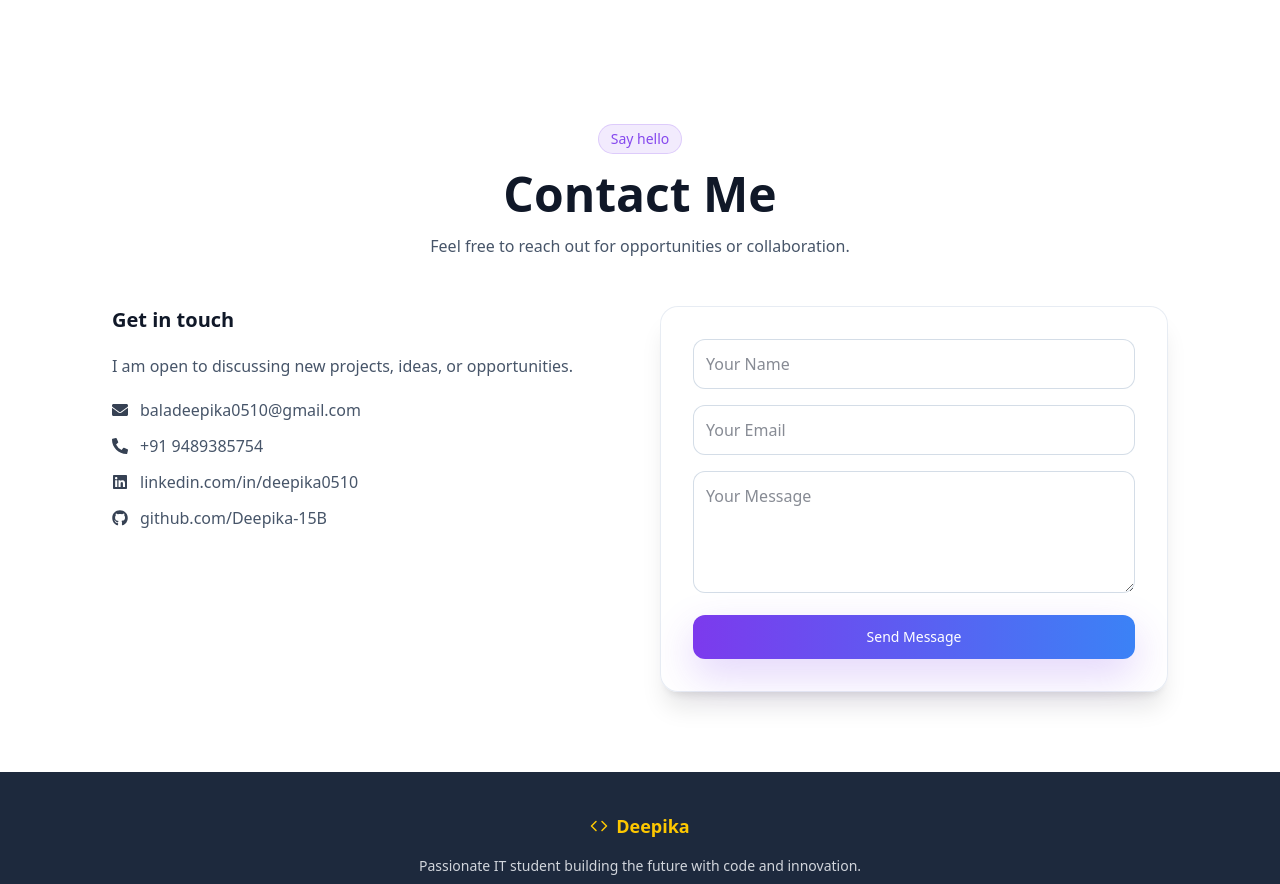
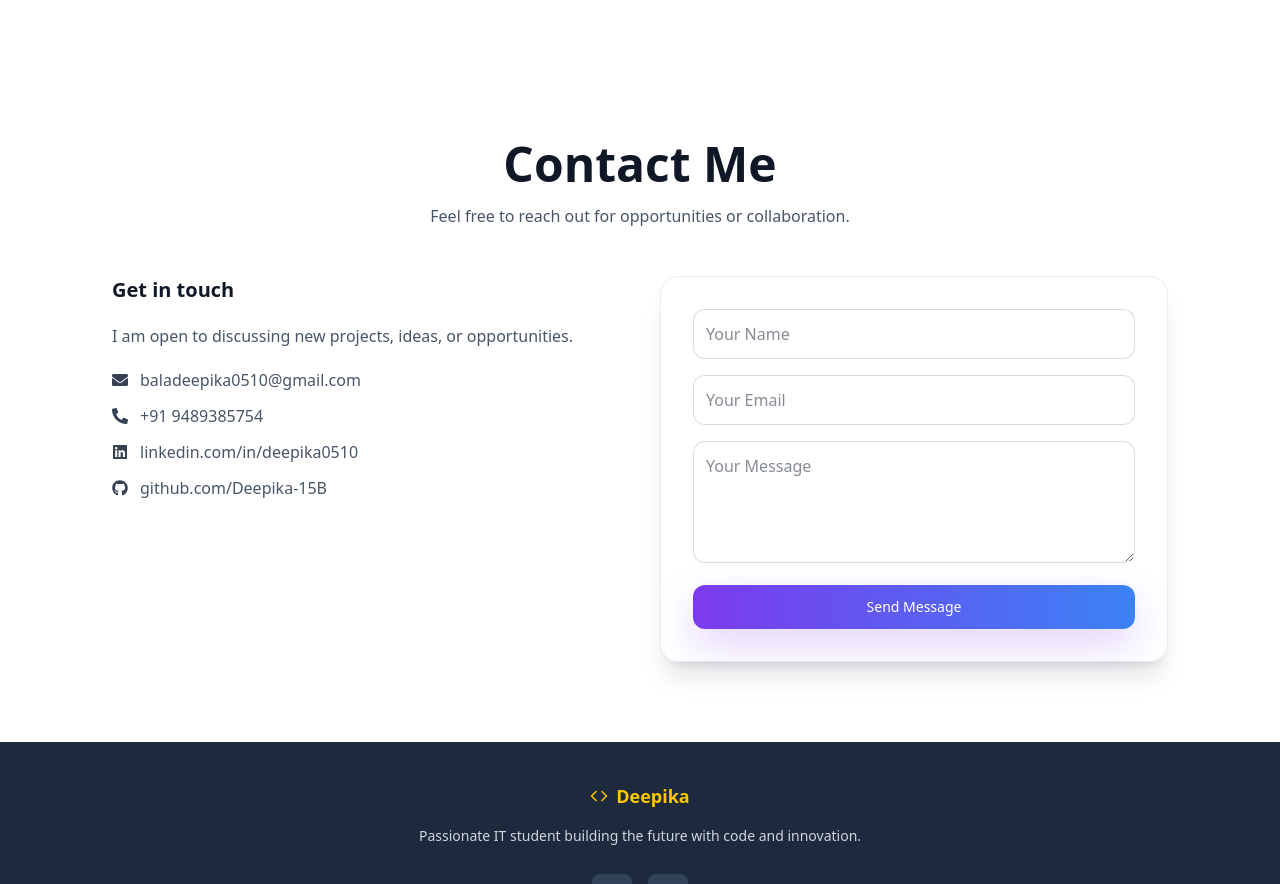
Before and after one commit to Deepika-15B/Deepika-s-Portfolio-Next.js-, a Next.js app: page / in a window 1280 px wide. Shown: the part 4860-5744 px from the top of the page. Built offline with nearby package versions, Linux system fonts and the light colour scheme.

Commit message:
Updated contact

```diff
--- a/app/components/Contacts.js
+++ b/app/components/Contacts.js
@@ -47,7 +47,7 @@ export default function Contact() {
 
         {/* Title */}
         <div className="text-center mb-12">
-          <p className="chip inline-flex">Say hello</p>
+
           <h2 className="text-3xl md:text-5xl font-bold text-gray-900 mt-4">
             Contact Me
           </h2>
```
